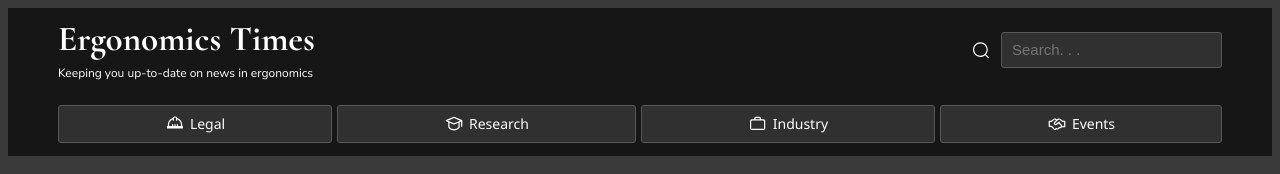
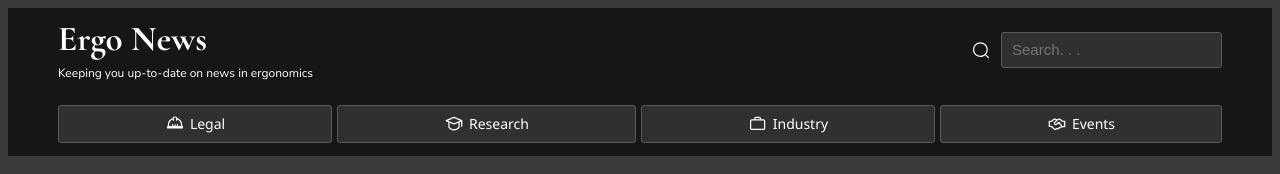
Before and after one commit to christianstirling/ergo-news, a website: page index.html in a window 1280 px wide. Shown: the top 174 px of the page. Drawn offline with nearby package versions, Linux system fonts and the light colour scheme.

```diff
--- a/index.html
+++ b/index.html
@@ -5,7 +5,7 @@
     <meta charset="UTF-8">
     <meta name="viewport" content="width=device-width, initial-scale=1 maximum-scale=1">
 
-    <title>ergoTimes</title>
+    <title>Ergo News</title>
 
     <link rel="stylesheet" href="./style.css"/>
     <link rel="preconnect" href="https://fonts.googleapis.com">
@@ -21,7 +21,7 @@
 
                     <div class="header-left">
                         <div class="logo-container">
-                            <h1 class="logo-name cormorant-garamond-bold">Ergonomics Times</h1>
+                            <h1 class="logo-name nunito-sans-bold">Ergo News</h1>
                             <h2 class="logo-slogan nunito-sans">Keeping you up-to-date on news in ergonomics</h2>
                         </div>
                     </div>
@@ -85,7 +85,7 @@
 
                     <div class="header-left">
                         <div class="logo-container">
-                            <h1 class="logo-name cormorant-garamond-bold">Ergonomics Times</h1>
+                            <h1 class="logo-name cormorant-garamond-bold">Ergo News</h1>
                             <h2 class="logo-slogan nunito-sans">Keeping you up-to-date on news in ergonomics</h2>
                         </div>
                     </div>
--- a/index.js
+++ b/index.js
@@ -1,3 +1,9 @@
+/*  Part 0: Express server code.
+
+*/
+
+
+
 
 /*  Part 1: Constants and variables
 
```
Also changed, not shown: package.json (added, +15 -0 lines), 1 other file.
